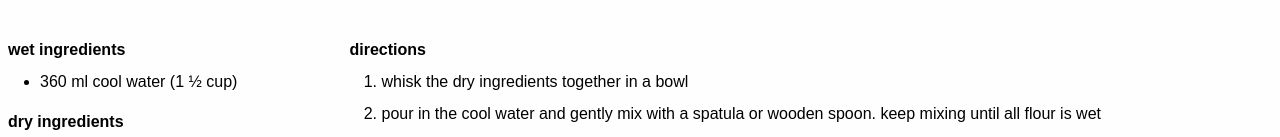
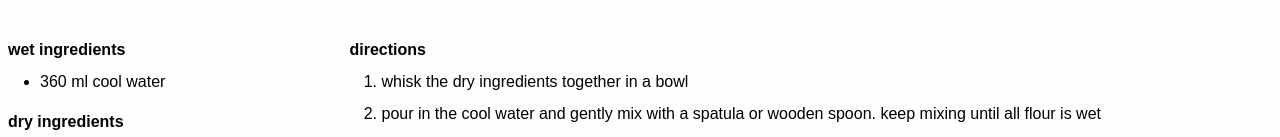
Before and after one commit to ghartn/lentra-site, a React (Create React App) app: page /bread in a window 1280 px wide. Shown: the part 188-325 px from the top of the page. Built offline with nearby package versions, Linux system fonts and the light colour scheme.

Commit message:
update bread

```diff
--- a/src/pages/BreadPage.js
+++ b/src/pages/BreadPage.js
@@ -8,7 +8,7 @@ const AboutPage = () => {
 			<div className="w-full md:w-2/5 pr-24">
                 <h2 className="font-bold mb-2">wet ingredients</h2>
 				<ol className="list-disc mb-4 ml-8">
-					<li>360 ml cool water (1 ½ cup)</li>
+					<li>360 ml cool water</li>
 				</ol>
 				<h2 className="font-bold mb-2">dry ingredients</h2>
 				<ol className="list-disc mb-4 ml-8">
```
